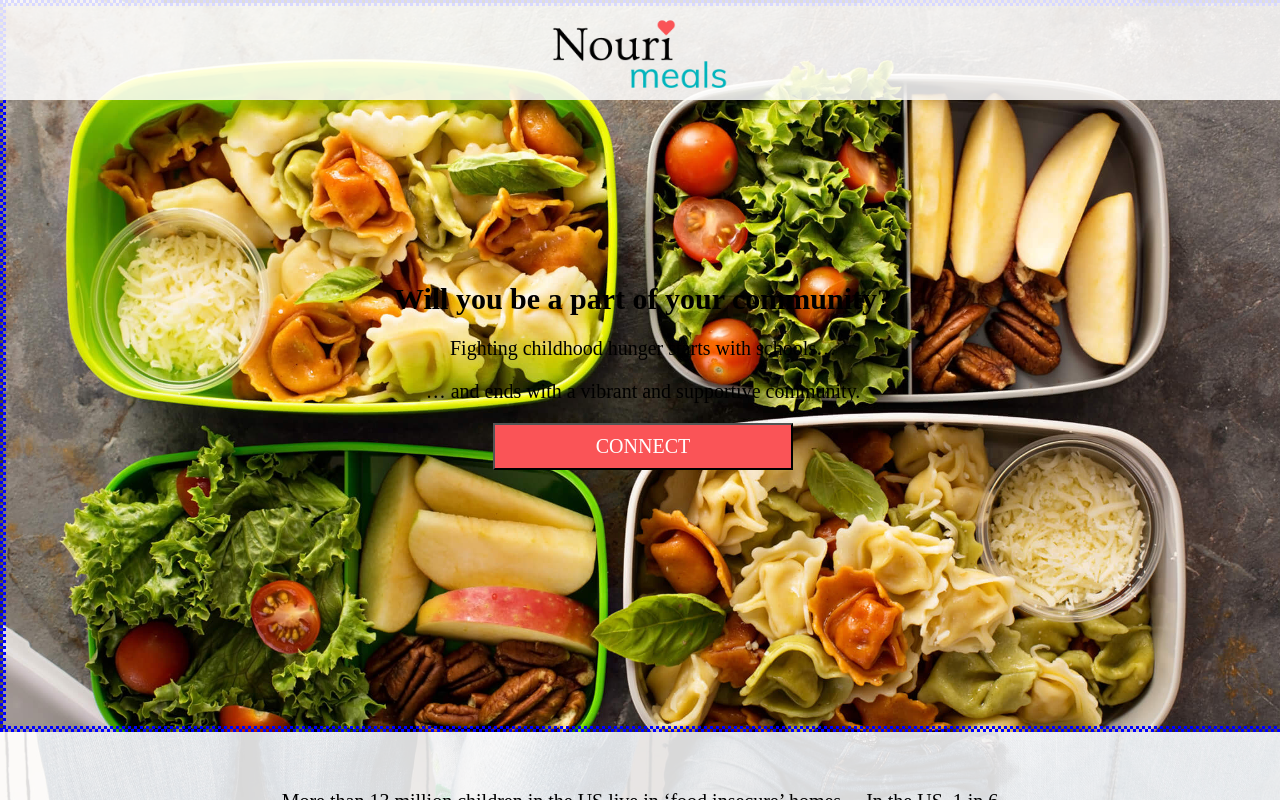
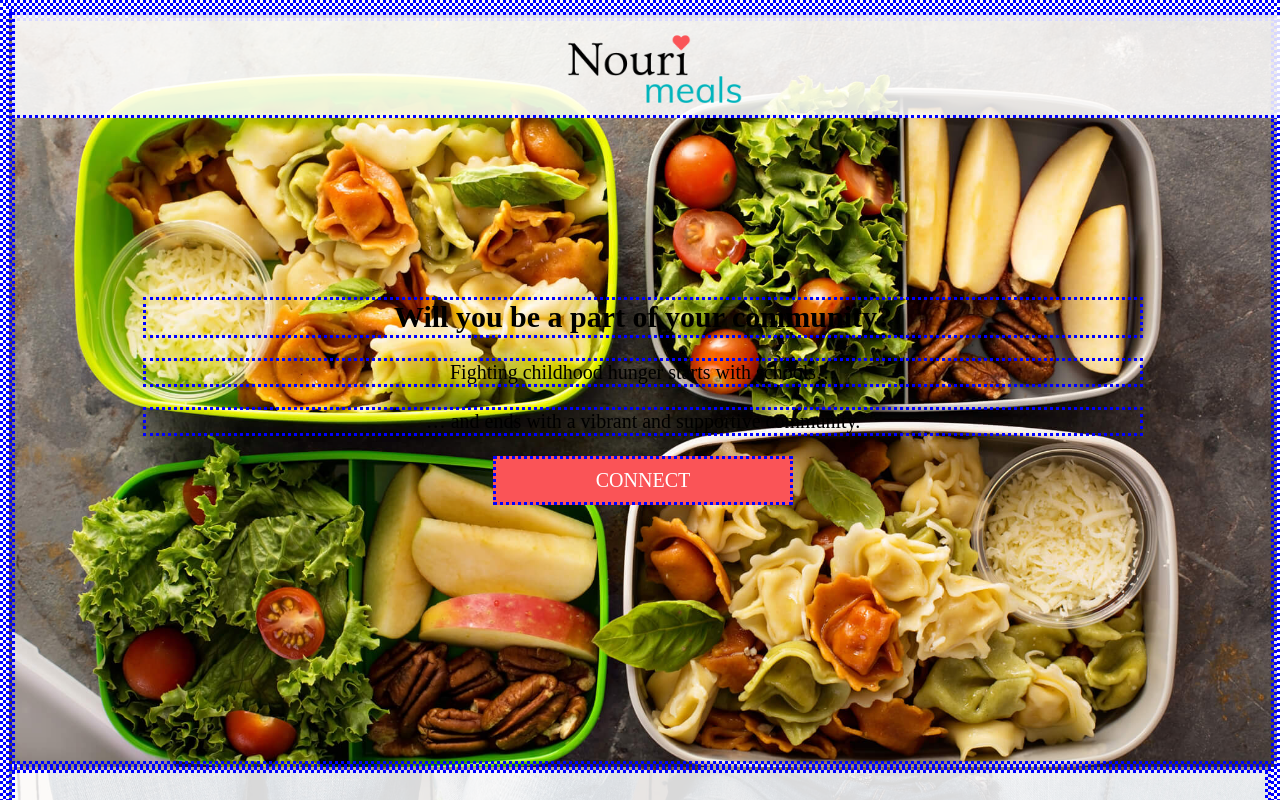
Before and after one commit to nourimeals/website, a React app: page / in a window 1280 px wide. Shown: the top 800 px of the page. Built offline with nearby package versions, Linux system fonts and the light colour scheme.

Commit message:
struggling to resize cta-block

```diff
--- a/src/components/home/home.jsx
+++ b/src/components/home/home.jsx
@@ -33,7 +33,7 @@ class HomePage extends React.Component {
         <section id="hero-block">
           <div className="cta-block">
             <h1>Will you be a part of
-              your community?</h1>
+            your community?</h1>
             <p>Fighting childhood hunger starts with schools…</p>
             <p>… and ends with a vibrant and supportive community.</p>
             <button onClick={this.runMailPopup} className="cta-btn">Connect</button>
--- a/src/components/home/home.scss
+++ b/src/components/home/home.scss
@@ -6,25 +6,26 @@ $bg-img: url('../../images/meal-prep.jpg');
 $teal-empahasis-color: #01B4BC;
 $red-cta-color: #FA5457;
 
-
+* {
+  border: dotted;
+  border-color: blue;
 
   #hero-block {
-  border: dotted;
-  border-color: blue;
+    display: flex;
+    flex-direction: column;
+    justify-content: center;
     background-image: $bg-img;
     background-size: cover;
-  display: block;
     width: 100%;
     height: 100%;
 
     .cta-block {
-
       border: dotted;
       border-color: blue;
-    display: block;
       // background-color: #ffffffd8;
       padding: 200px 50px;
       text-align: center;
+
 
       @media only screen and (min-width: 700px) {
         padding: 20vw 10vw;
@@ -58,6 +59,7 @@ $red-cta-color: #FA5457;
           font-size: 20px;
           padding: 10px;
           width: 300px;
+        }
       }
     }
   }
```
Lines whose indentation alone changed are shown as unchanged.
